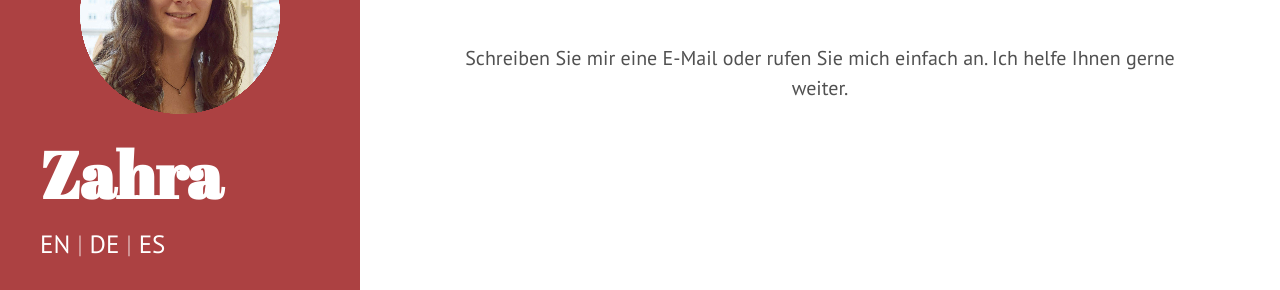
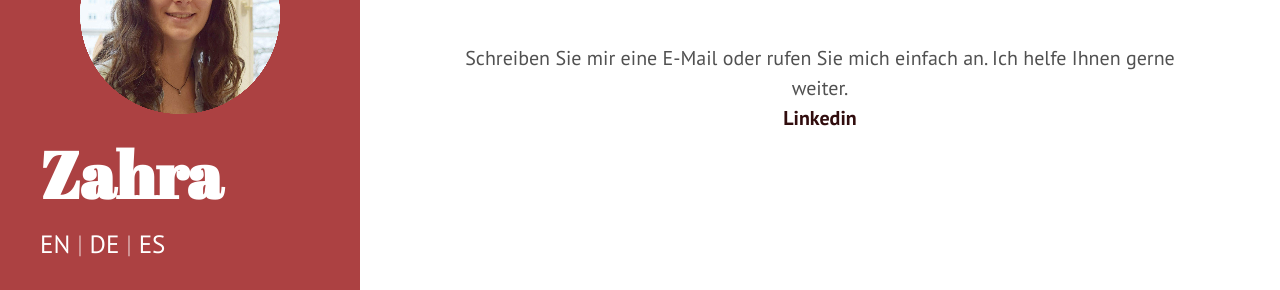
Before and after one commit to Zahra-Claire-Bahrani-Peacock/zahra-claire-bahrani-peacock.github.io, a Jekyll site: the page built from de.md, in a window 1280 px wide. Shown: the part 457-747 px from the top of the page. Built offline with Jekyll 4.4.1, drawn with Linux system fonts in a browser that asks for light colours.

Commit message:
Updated content

```diff
--- a/de.md
+++ b/de.md
@@ -15,3 +15,4 @@
 E-Mail: <a href="mailto:z-c@live.co.uk" target="_blank">z-c@live.co.uk</a></div>
 <br/>
 <div align="center">Schreiben Sie mir eine E-Mail oder rufen Sie mich einfach an. Ich helfe Ihnen gerne weiter.</div>
+<div align="center"><a href="https://www.linkedin.com/in/zahra-claire-bahrani-peacock/?locale=de_DE"><b>Linkedin</b></a>
--- a/index.html
+++ b/index.html
@@ -16,3 +16,5 @@
 <div align="center">economics - business - equine industry - agriculture - food - gaming<br/>
 travel & tourism - art & theatre  </div>
 <div align="center">legal - marketing - education</div>
+<br/>
+<div align="center"><a href="https://www.linkedin.com/in/zahra-claire-bahrani-peacock/"><b>Linkedin</b></a>
```
Also changed, not shown: es.md (+1 -0 lines).
